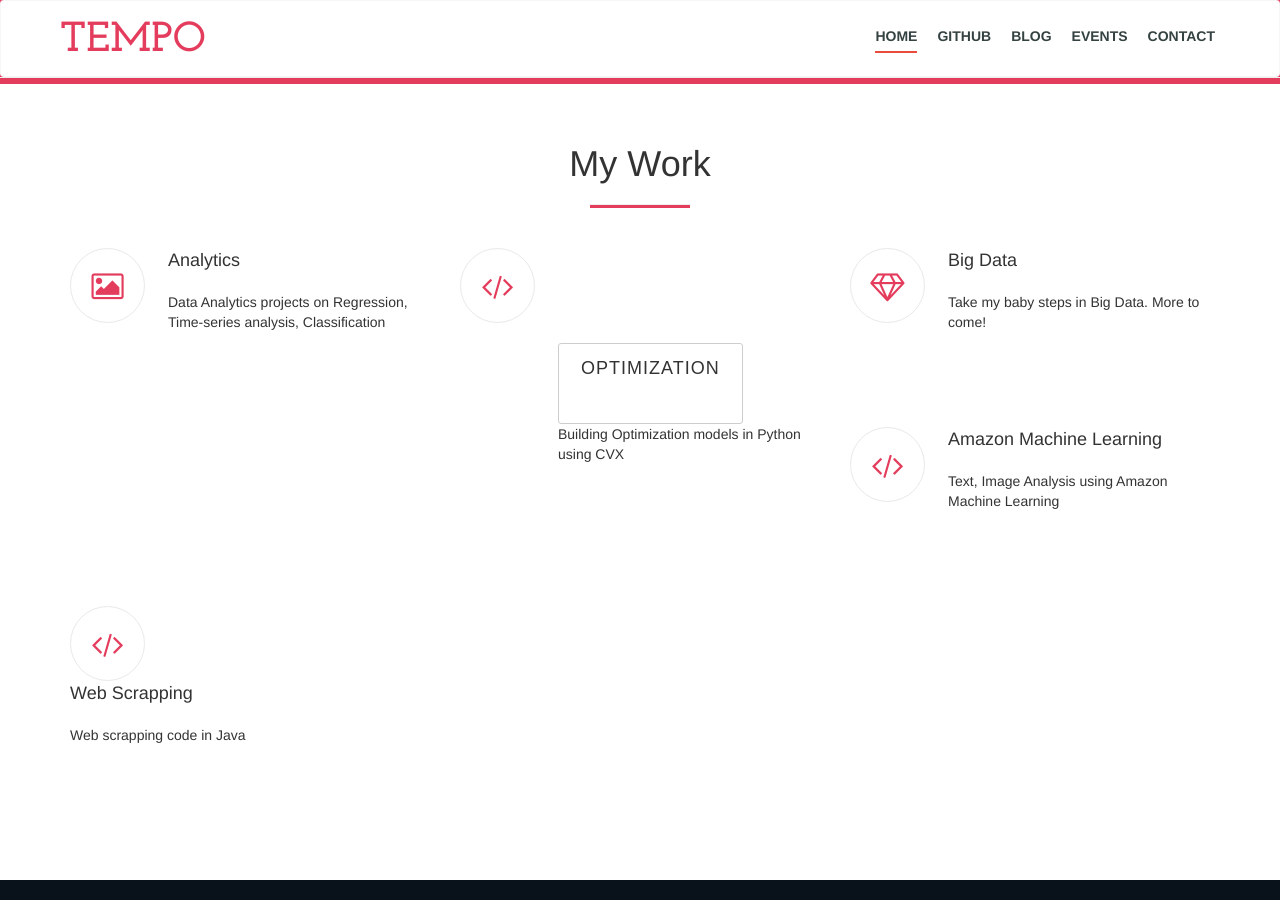
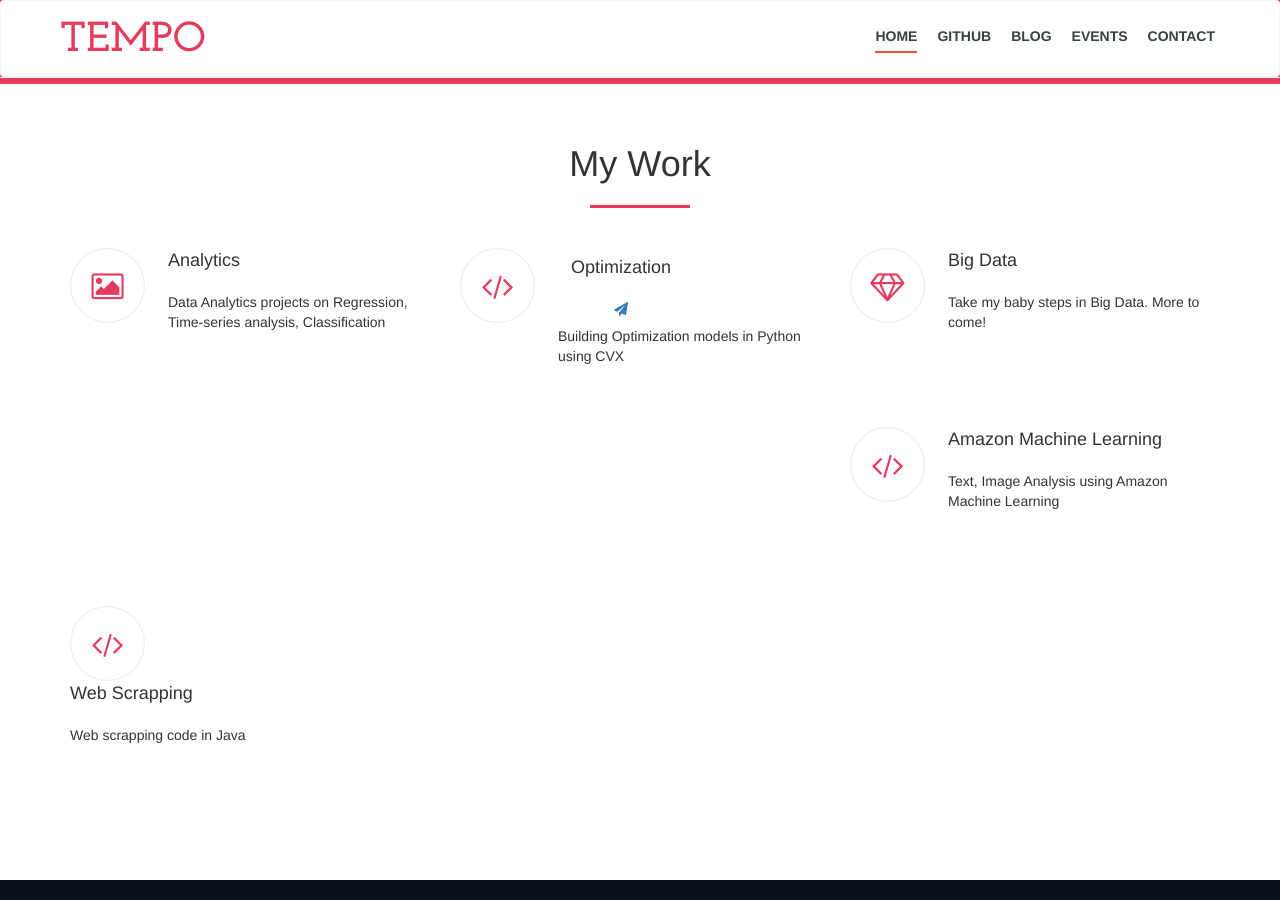
Before and after one commit to krithikaceg/krithikaceg.github.io, a Jekyll site: the page index.html, which Jekyll copies as it is, in a window 1280 px wide and 900 px high, scrolled down 710 px. Built offline with Jekyll 4.4.1, drawn with Linux system fonts in a browser that asks for light colours; nearby versions of some CDN libraries; library files that are not in the unit come from our copies.

Commit message:
Update index.html

```diff
--- a/index.html
+++ b/index.html
@@ -92,7 +92,7 @@
           <div class="service-box">
             <div class="service-icon"><i class="fa fa fa-code"></i></div>
             <div class="service-text">
-              <a href="https://github.com/krithikaceg/Optimization" class="btn btn-banner">
+              <a href="https://github.com/krithikaceg/Optimization" class="btn">
               <h3>Optimization</h3><i class="fa fa-send"></i></a>
 
               <p> Building Optimization models in Python using CVX</p>
```
